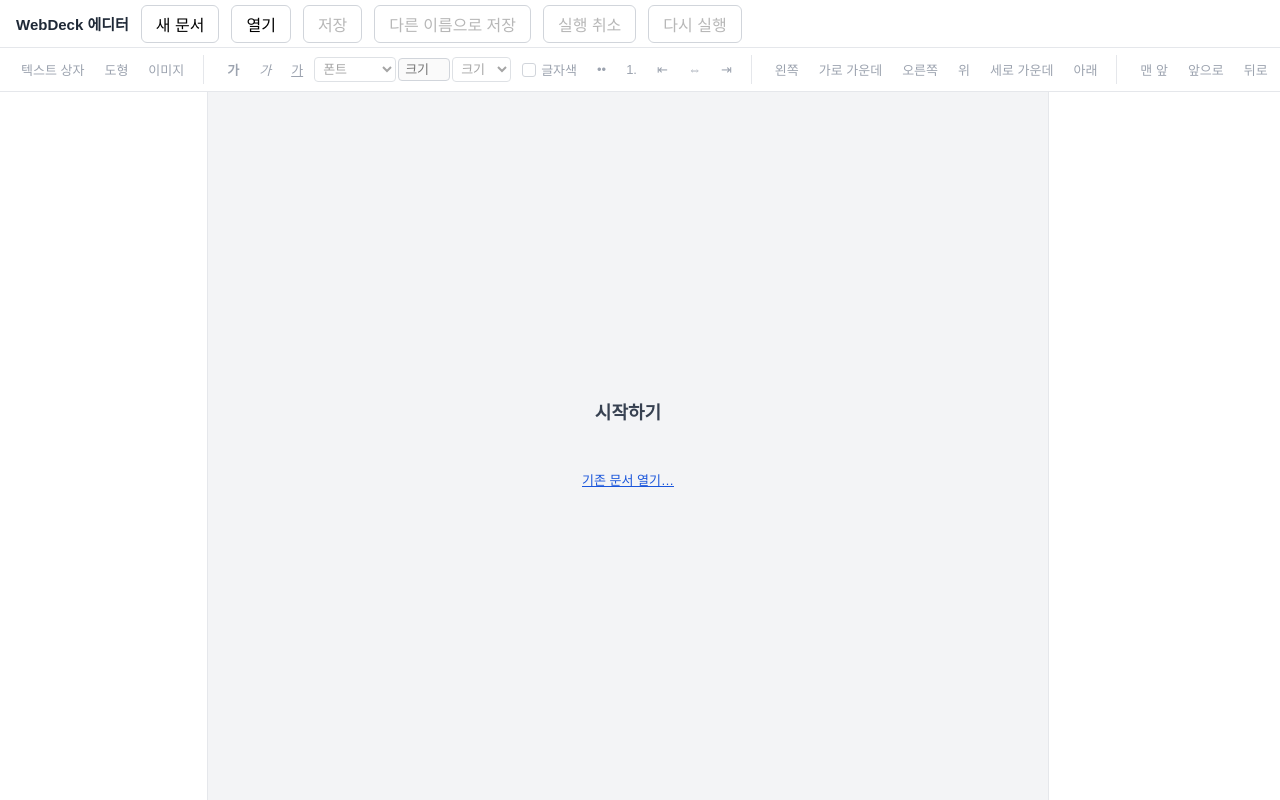
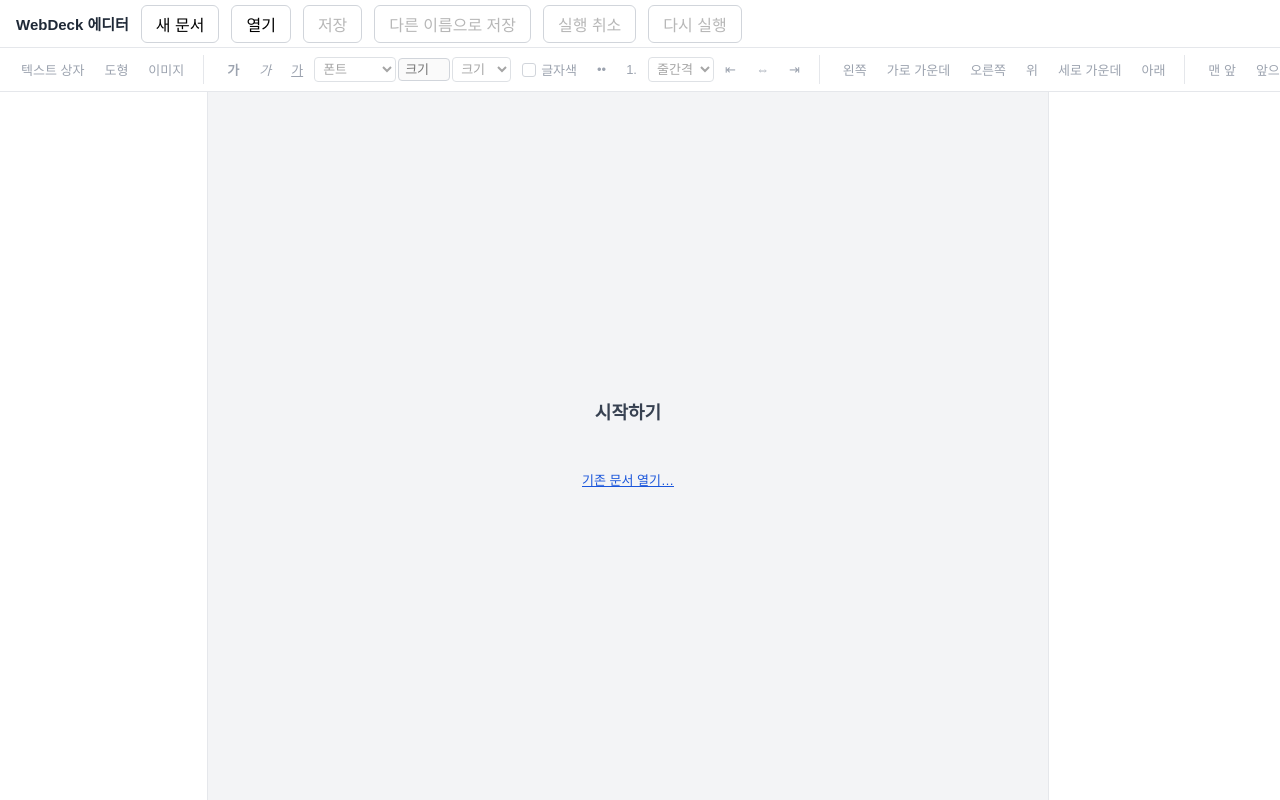
Before and after one commit to Gusrudals/WebDeck, a React (Vite) app in the folder editor/: page / in a window 1280 px wide. Built offline with nearby package versions, Linux system fonts and the light colour scheme.

Commit message:
feat: 줄 간격 — 셀렉션 문단 단위 line-height

```diff
--- a/editor/src/panels/Toolbar.tsx
+++ b/editor/src/panels/Toolbar.tsx
@@ -16,8 +16,8 @@ import type { ZDirection } from '../model/ops.ts'
 import { isKnownElement } from '../model/types.ts'
 import type { EditorAction, EditorState } from '../state/store.ts'
 import {
-  FONT_FAMILIES, FONT_SIZES, clampFontSize, execColor, execFontName, execFontSize, execFormat, execList,
-  focusEditable, restoreSelection, saveSelection,
+  FONT_FAMILIES, FONT_SIZES, LINE_HEIGHTS, clampFontSize, execColor, execFontName, execFontSize, execFormat, execList,
+  focusEditable, restoreSelection, saveSelection, setLineHeight,
 } from './format.ts'
 import { ColorPopover } from './ColorPopover.tsx'
 
@@ -208,6 +208,26 @@ export function Toolbar({
         />
         <button type="button" aria-label="글머리 기호" title="글머리 기호" disabled={!editing} onPointerDown={keepFocus} onClick={() => execList('ul')}>••</button>
         <button type="button" aria-label="번호 매기기" title="번호 매기기" disabled={!editing} onPointerDown={keepFocus} onClick={() => execList('ol')}>1.</button>
+        <select
+          aria-label="줄 간격"
+          data-text-tool="1"
+          disabled={!editing}
+          value=""
+          onFocus={saveSelection}
+          onBlur={commitEditingFromTool}
+          onChange={(e) => {
+            const v = Number(e.target.value)
+            if (!v) return
+            restoreSelection()
+            setLineHeight(v)
+            focusEditable()
+          }}
+        >
+          <option value="" disabled>줄간격</option>
+          {LINE_HEIGHTS.map((v) => (
+            <option key={v} value={v}>{v}</option>
+          ))}
+        </select>
         <button type="button" aria-label="왼쪽 정렬" title="왼쪽 정렬" disabled={!editing} onPointerDown={keepFocus} onClick={() => execFormat('justifyLeft')}>⇤</button>
         <button type="button" aria-label="가운데 정렬" title="가운데 정렬" disabled={!editing} onPointerDown={keepFocus} onClick={() => execFormat('justifyCenter')}>⇔</button>
         <button type="button" aria-label="오른쪽 정렬" title="오른쪽 정렬" disabled={!editing} onPointerDown={keepFocus} onClick={() => execFormat('justifyRight')}>⇥</button>
--- a/editor/src/panels/format.ts
+++ b/editor/src/panels/format.ts
@@ -1,4 +1,5 @@
 export const FONT_SIZES = [12, 16, 20, 28, 40, 56]
+export const LINE_HEIGHTS = [1, 1.15, 1.5, 2]
 
 type FormatCommand = 'bold' | 'italic' | 'underline' | 'justifyLeft' | 'justifyCenter' | 'justifyRight'
 
@@ -77,3 +78,19 @@ export function restoreSelection(): void {
 export function focusEditable(): void {
   document.querySelector<HTMLElement>('.text-editable')?.focus()
 }
+
+/** 셀렉션이 걸친 문단(p/li)에 line-height 지정 — execCommand에 없는 기능이라 직접 처리 */
+export function setLineHeight(value: number): void {
+  const sel = window.getSelection?.()
+  if (!sel || sel.rangeCount === 0) return
+  const range = sel.getRangeAt(0)
+  const anchor = range.commonAncestorContainer
+  const anchorEl = anchor instanceof Element ? anchor : anchor.parentElement
+  const editable = anchorEl?.closest('.text-editable')
+  if (!editable) return
+  const blocks = Array.from(editable.querySelectorAll<HTMLElement>('p, li'))
+  // happy-dom 등 intersectsNode 미구현 환경은 포함 관계로 폴백
+  const intersects = (b: HTMLElement) =>
+    typeof range.intersectsNode === 'function' ? range.intersectsNode(b) : b.contains(anchor) || b === anchorEl
+  for (const b of blocks.filter(intersects)) b.style.lineHeight = String(value)
+}
```
Also changed, not shown: 2 other files (tests, documents, lock files or other folders).
